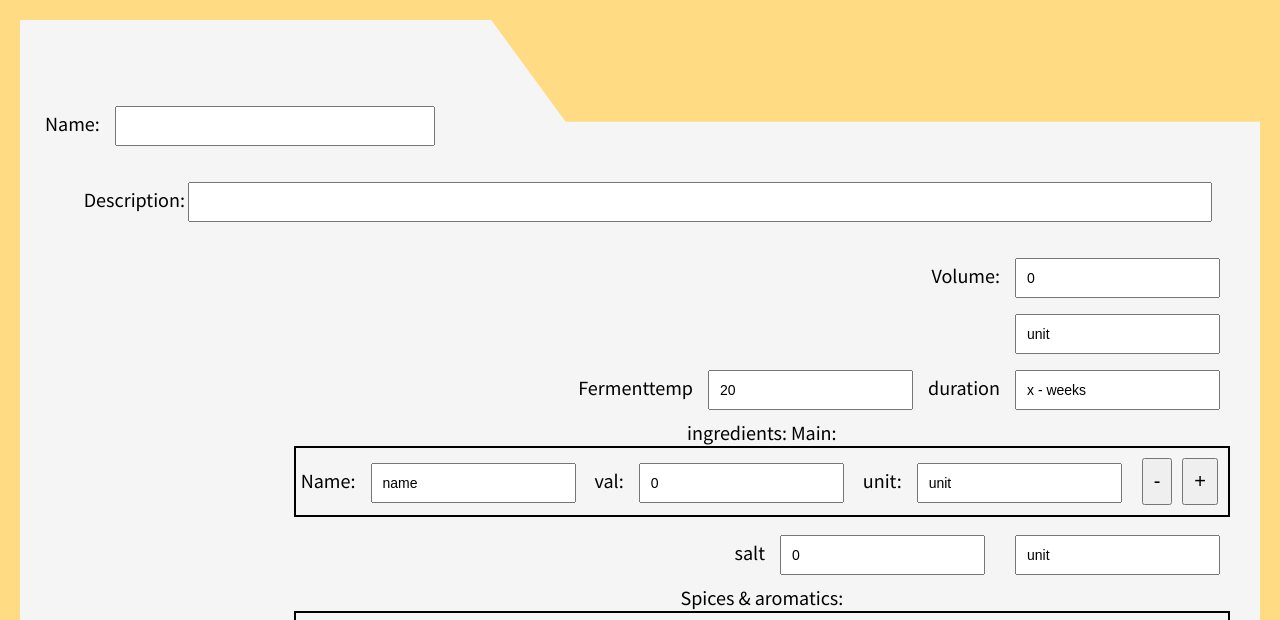
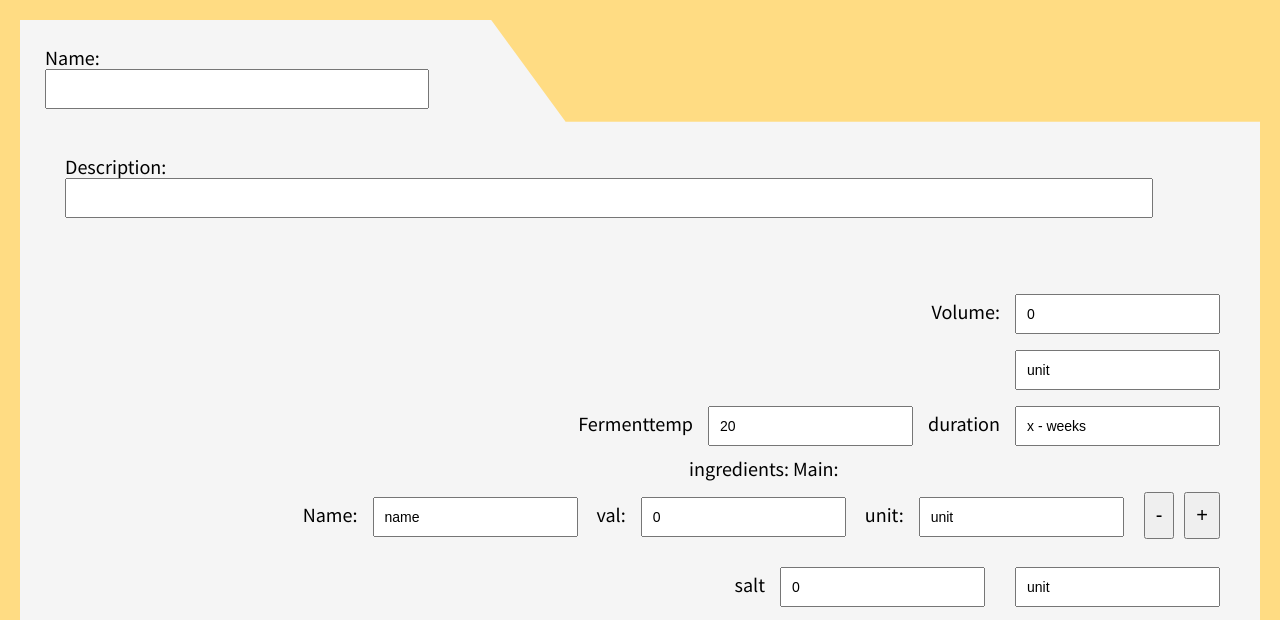
Before and after one commit to MikeOD92/Fermenter, a React app: page /lactoferments/new in a window 1280 px wide. Shown: the top 620 px of the page. Built offline with nearby package versions, Linux system fonts and the light colour scheme.

Commit message:
cleaning up and adding styles to new/edit forms

```diff
--- a/src/pages/NewBeer.js
+++ b/src/pages/NewBeer.js
@@ -95,6 +95,7 @@ export default function NewBeerForm(props) {
 						<div className="desc-field">
 							<label>Description:</label>
 							<input
+								resize="none"
 								type="string"
 								name="description"
 								onChange={handleChange}
--- a/src/scss/styles.scss
+++ b/src/scss/styles.scss
@@ -143,9 +143,6 @@
   .lactofermentEditForm,
   .beerEditForm{
 
-    .field-container{
-      border: 2px solid black;
-    }
     form{
       display: flex;
       flex-direction: column;
@@ -159,23 +156,42 @@
         }
       }
       .name-field{
+        text-align: left;
         align-self: flex-start;
+        display: flex;
+        flex-direction: column;
+        position: relative;
+        bottom: 55px;
         input{
-          width: 25vw;
+          width: 30vw;
+          position: relative;
+          left: -15px;
         }
       }
       .style-field{
         align-self: flex-start;
         position: relative;
         left: 1vw;
+        bottom: 50px;
+        input{
+          width: 25vw;
+        }
       }
       .desc-field{
-        // align-self: flex-start;
         margin: 20px;
+        text-align: left;
+        align-self: flex-start;
+        position: relative;
+        bottom: 40px;
+        label{
+          margin-right: 20px;
+        }
         input{
-          width: 80vw;
-          margin: 3px;
+          position: relative;
+          left: -15px;
+          width: 85vw;
         }
+
       }
       button{
         padding: 10px;
```
Also changed, not shown: public/index.html (+1 -1 lines), public/css/styles.css, 2 other files.
